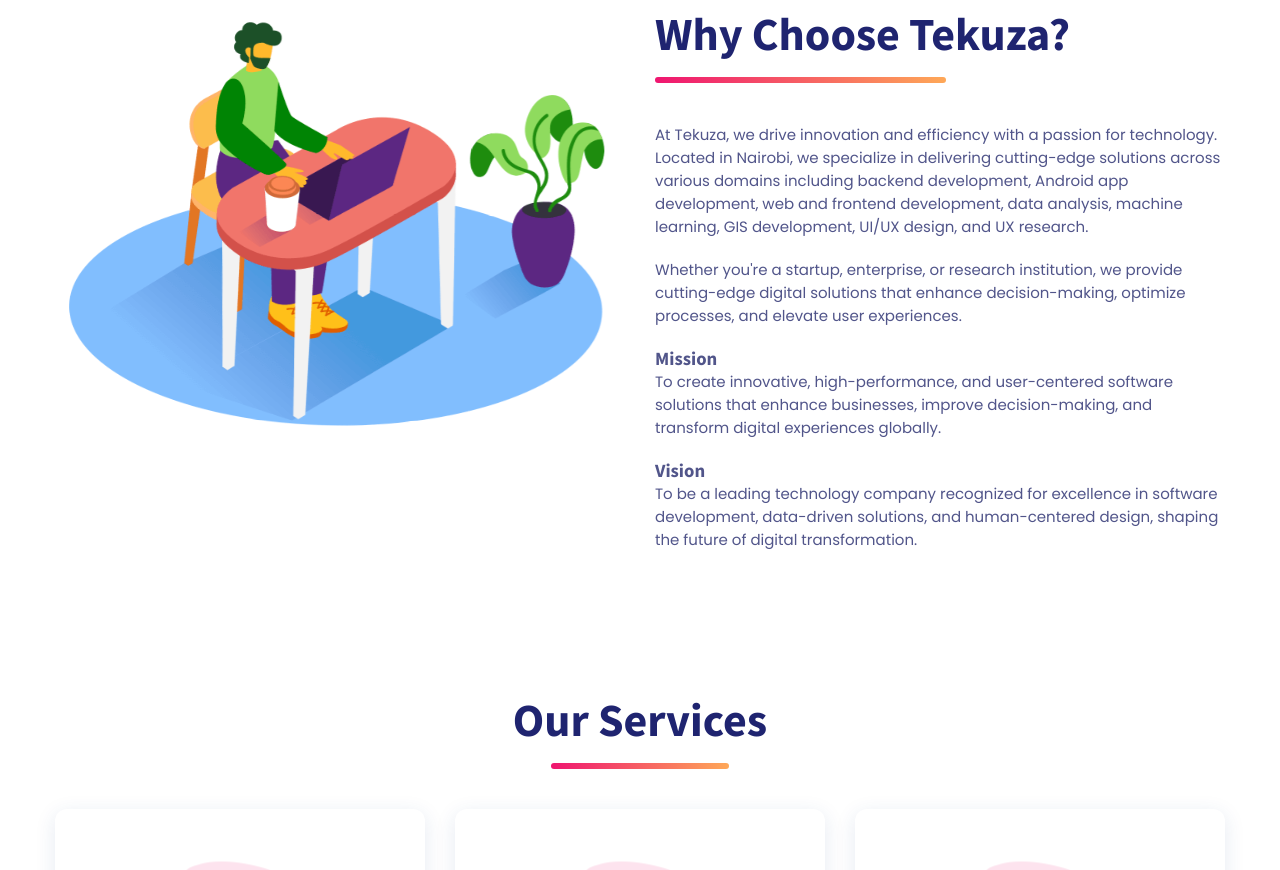
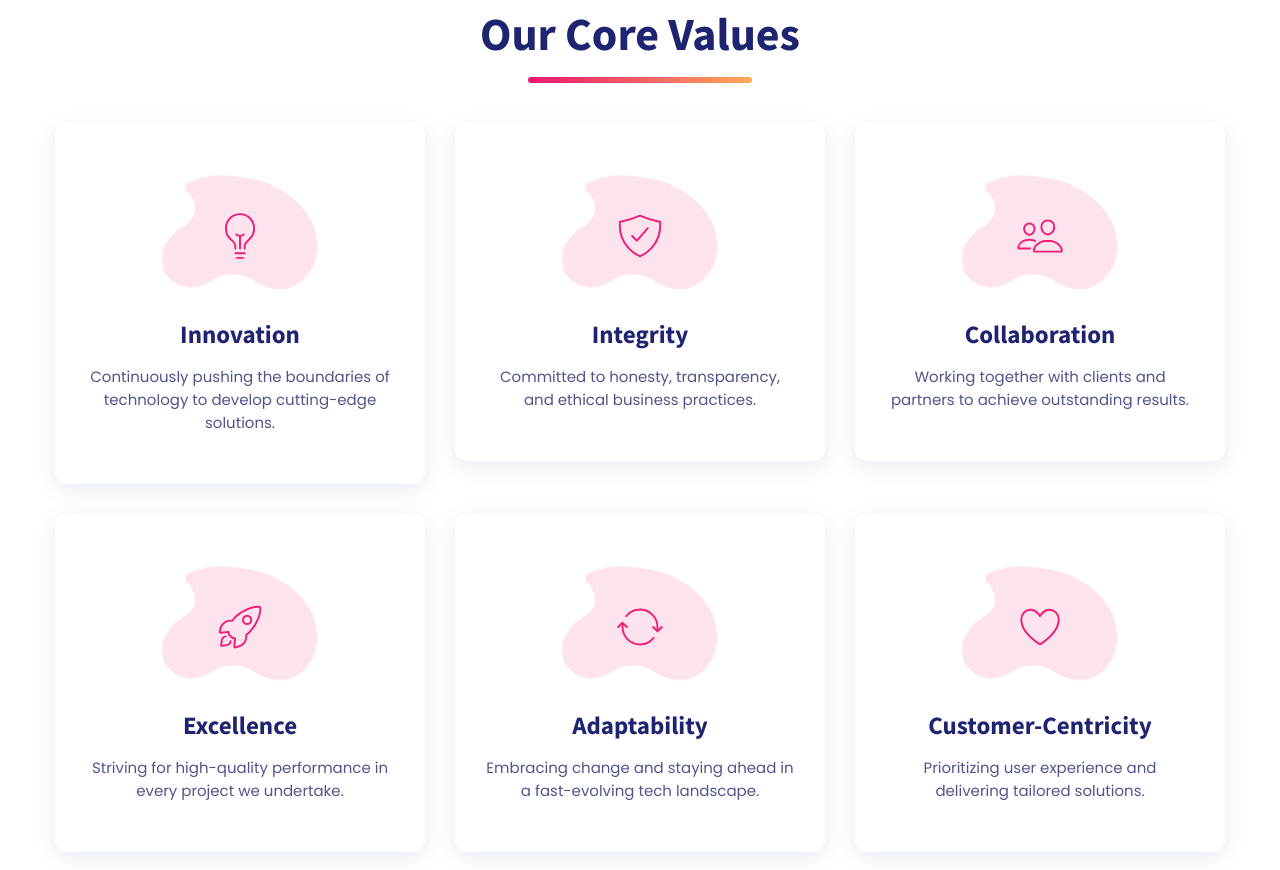
Before and after one commit to Ashly-Ochwada/Tekuza, a plain HTML site: page index.html in a window 1280 px wide. Shown: the part 855-1725 px from the top of the page. Drawn offline with nearby package versions, Linux system fonts and the light colour scheme.

Commit message:
added core values in about section

```diff
--- a/index.html
+++ b/index.html
@@ -136,11 +136,92 @@
 
 
 
-
-
       <!--
         - #ABOUT
       -->
+
+      <!--
+        - #CORE VALUES
+      -->
+      <section class="section core-values">
+        <div class="container">
+          <h2 class="h2 section-title underline">Our Core Values</h2>
+          <ul class="service-list">
+            <li>
+              <div class="service-card">
+                <div class="card-icon">
+                  <ion-icon name="bulb-outline"></ion-icon>
+                </div>
+                <h3 class="h3 title">Innovation</h3>
+                <p class="text">
+                  Continuously pushing the boundaries of technology to develop cutting-edge solutions.
+                </p>
+              </div>
+            </li>
+
+            <li>
+              <div class="service-card">
+                <div class="card-icon">
+                  <ion-icon name="shield-checkmark-outline"></ion-icon>
+                </div>
+                <h3 class="h3 title">Integrity</h3>
+                <p class="text">
+                  Committed to honesty, transparency, and ethical business practices.
+                </p>
+              </div>
+            </li>
+
+            <li>
+              <div class="service-card">
+                <div class="card-icon">
+                  <ion-icon name="people-outline"></ion-icon>
+                </div>
+                <h3 class="h3 title">Collaboration</h3>
+                <p class="text">
+                  Working together with clients and partners to achieve outstanding results.
+                </p>
+              </div>
+            </li>
+
+            <li>
+              <div class="service-card">
+                <div class="card-icon">
+                  <ion-icon name="rocket-outline"></ion-icon>
+                </div>
+                <h3 class="h3 title">Excellence</h3>
+                <p class="text">
+                  Striving for high-quality performance in every project we undertake.
+                </p>
+              </div>
+            </li>
+
+            <li>
+              <div class="service-card">
+                <div class="card-icon">
+                  <ion-icon name="sync-outline"></ion-icon>
+                </div>
+                <h3 class="h3 title">Adaptability</h3>
+                <p class="text">
+                  Embracing change and staying ahead in a fast-evolving tech landscape.
+                </p>
+              </div>
+            </li>
+
+            <li>
+              <div class="service-card">
+                <div class="card-icon">
+                  <ion-icon name="heart-outline"></ion-icon>
+                </div>
+                <h3 class="h3 title">Customer-Centricity</h3>
+                <p class="text">
+                  Prioritizing user experience and delivering tailored solutions.
+                </p>
+              </div>
+            </li>
+          </ul>
+        </div>
+
+      </section>
 
       <section class="section about" id="about">
         <div class="container">
@@ -155,30 +236,12 @@
             <h2 class="h2 section-title underline">Why Choose Tekuza?</h2>
 
             <p class="about-text">
-              At Tekuza, we drive innovation and efficiency with a passion for technology. Located in Nairobi, we specialize in delivering cutting-edge solutions across various domains including backend development, Android app development, web and frontend development, data analysis, machine learning, GIS development, UI/UX design, and UX research.            </p>
+              At Tekuza, we drive innovation and efficiency with a passion for technology. Located in Nairobi, we specialize in delivering cutting-edge solutions across various domains including backend development, Android app development, web and frontend development, data analysis, machine learning, GIS development, UI/UX design, and UX research.
+            </p>
 
             <p class="about-text">
               Whether you're a startup, enterprise, or research institution, we provide cutting-edge digital solutions that enhance decision-making, optimize processes, and elevate user experiences.
             </p>
-<!--
-            <ul class="stats-list">
-
-              <li class="stats-card">
-                <p class="h3 stats-title">50+</p>
-                <p class="stats-text">Successful Projects</p>
-              </li>
-
-              <li class="stats-card">
-                <p class="h3 stats-title">10+</p>
-                <p class="stats-text">Industries Served</p>
-              </li>
-
-              <li class="stats-card">
-                <p class="h3 stats-title">5+</p>
-                <p class="stats-text">Years of Experience</p>
-              </li>
-
-            </ul> -->
 
             <div class="mission-vision">
 
@@ -196,12 +259,9 @@
                 </p>
               </div>
             </div>
-
           </div>
-
         </div>
       </section>
-
 
 
 
@@ -689,15 +749,15 @@
 
           <ul class="social-list">
             <li>
-              <a href="#" class="social-link">
+              <a href="https://www.linkedin.com/company/tekuza/?viewAsMember=true" class="social-link">
                 <ion-icon name="logo-linkedin"></ion-icon>
               </a>
             </li>
-            <li>
+            <!-- <li>
               <a href="#" class="social-link">
-                <ion-icon name="logo-github"></ion-icon>
+                <ion-icon name="logo-x"></ion-icon>
               </a>
-            </li>
+            </li> -->
 
           </ul>
         </div>
```
